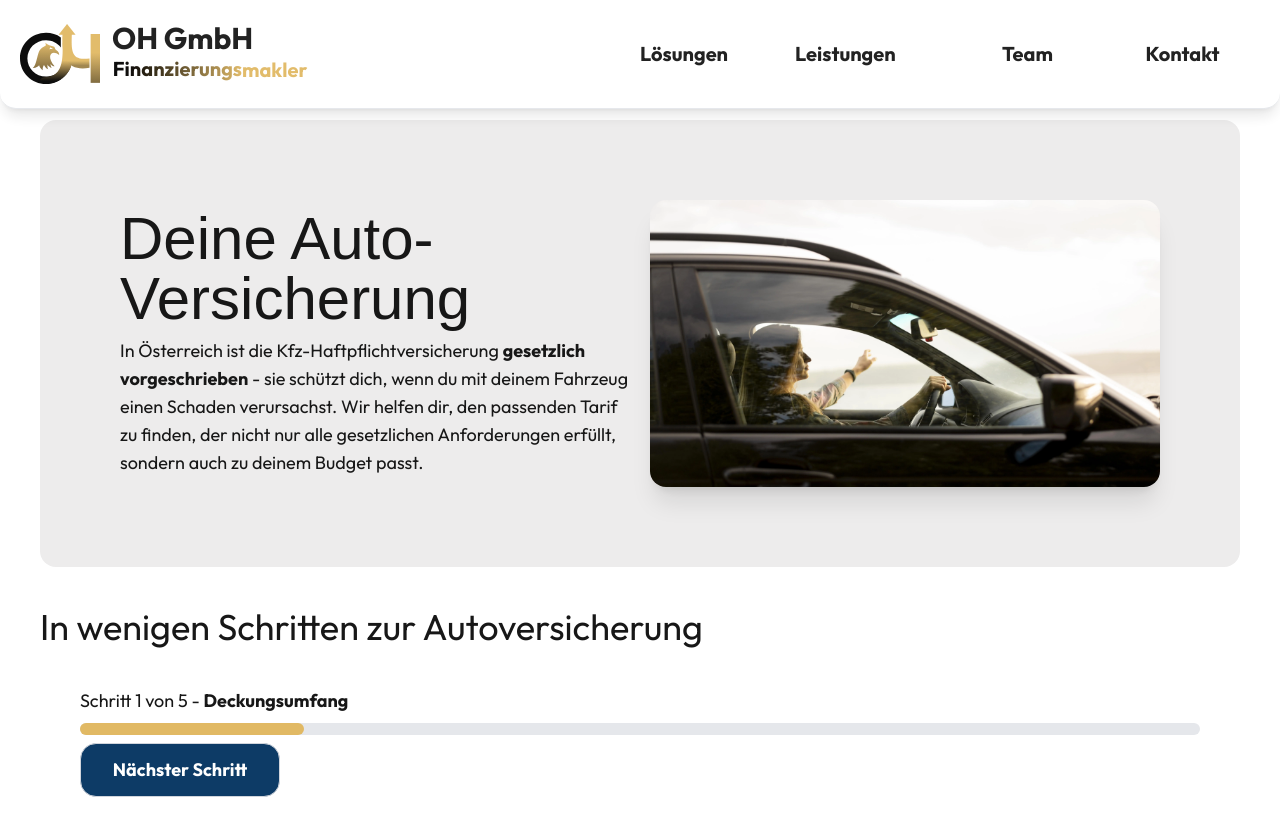
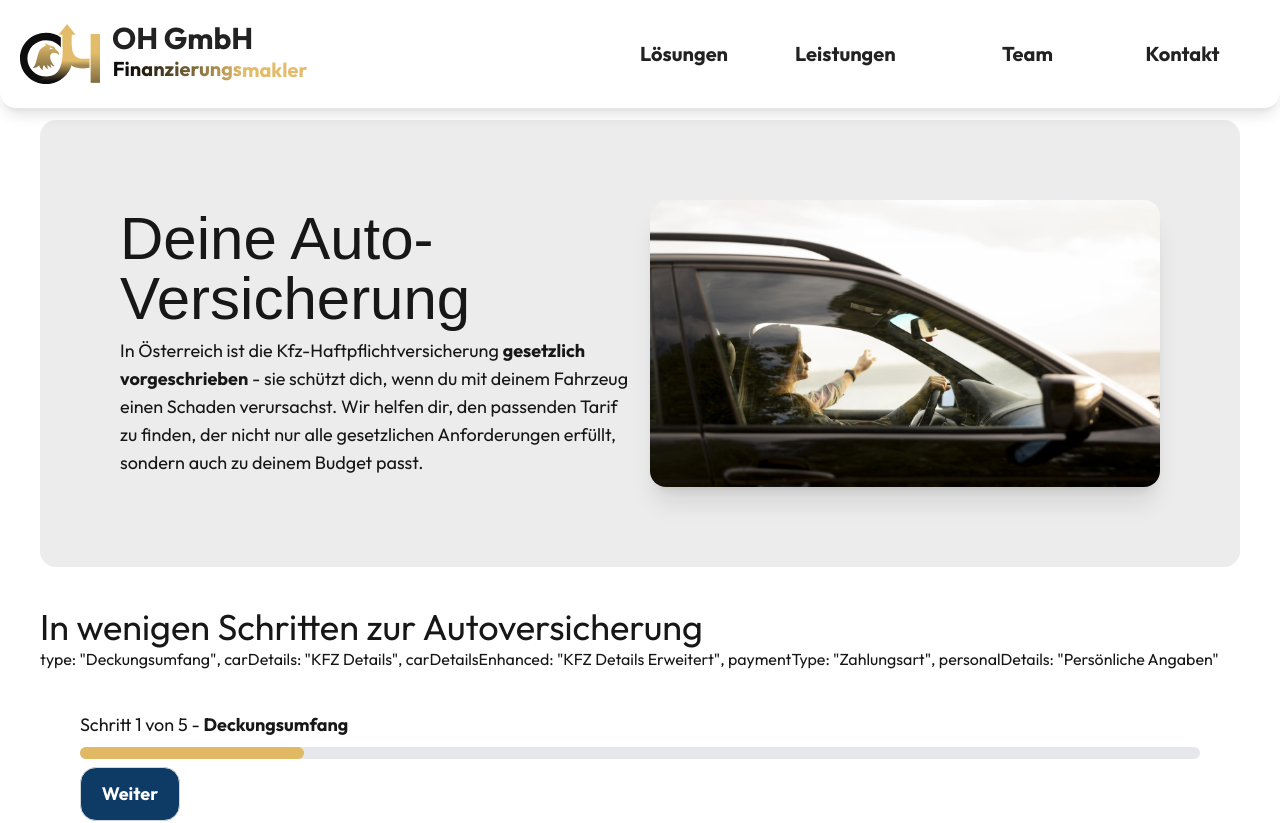
Before and after one commit to ebucelik/OHGmbH, a Next.js app: page /insurance/car in a window 1280 px wide. Shown: the top 823 px of the page. Built offline with nearby package versions, Linux system fonts and the light colour scheme; some icons are missing; a web font is replaced by a local one.

Commit message:
make progress generic

```diff
--- a/src/app/insurance/car/page.tsx
+++ b/src/app/insurance/car/page.tsx
@@ -23,7 +23,36 @@ export default function Car() {
                 In wenigen Schritten zur Autoversicherung
             </div>
 
-            <Progress />
+            type: "Deckungsumfang",
+            carDetails: "KFZ Details",
+            carDetailsEnhanced: "KFZ Details Erweitert",
+            paymentType: "Zahlungsart",
+            personalDetails: "Persönliche Angaben"
+
+            <Progress steps={
+                [
+                    {
+                        key: "type",
+                        value: "Deckungsumfang"
+                    },
+                    {
+                        key: "carDetails",
+                        value: "KFZ Details"
+                    },
+                    {
+                        key: "carDetailsEnhanced",
+                        value: "KFZ Details Erweitert"
+                    },
+                    {
+                        key: "paymentType",
+                        value: "Zahlungsart"
+                    },
+                    {
+                        key: "personalDetails",
+                        value: "Persönliche Angaben"
+                    }
+                ]
+            } />
         </div>
     </div>
 }
--- a/src/components/button.tsx
+++ b/src/components/button.tsx
@@ -1,5 +1,3 @@
-import Link from "next/link";
-
 export default function Button(
     { text, className, onClick, isPrimary }: { text: String, className?: String, onClick?: () => void, isPrimary: boolean }
 ) {
--- a/src/components/progress.tsx
+++ b/src/components/progress.tsx
@@ -3,124 +3,61 @@
 import { useState } from "react";
 import Button from "./button";
 
-export default function Progress() {
-    const CarInsuranceSteps = {
-        type: 1,
-        carDetails: 2,
-        carDetailsEnhanced: 3,
-        paymentType: 4,
-        personalDetails: 5
-    }
-    const [step, setStep] = useState(CarInsuranceSteps.type);
-    const stepToReach = Object.keys(CarInsuranceSteps).length;
+type Step<T> = { key: String, value: T };
+
+export default function Progress(
+    { steps }: { steps: Step<any>[] }
+) {
+    const [step, setStep] = useState(steps[0]);
+    const stepToReach = Object.keys(steps).length;
     const [percentage, setPercentage] = useState(20);
 
     const nextStep = () => {
         setStep((currentStep) => {
-            var nextStep = CarInsuranceSteps.type
+            var nextStep = steps.indexOf(currentStep) == steps.length - 1
+                ? steps[steps.length - 1]
+                : steps[steps.indexOf(currentStep) + 1]
 
-            switch (currentStep) {
-                case CarInsuranceSteps.type:
-                    nextStep = CarInsuranceSteps.carDetails
-                    break
-
-                case CarInsuranceSteps.carDetails:
-                    nextStep = CarInsuranceSteps.carDetailsEnhanced
-                    break;
-
-                case CarInsuranceSteps.carDetailsEnhanced:
-                    nextStep = CarInsuranceSteps.paymentType
-                    break;
-
-                case CarInsuranceSteps.paymentType:
-                    nextStep = CarInsuranceSteps.personalDetails
-                    break;
-
-                case CarInsuranceSteps.personalDetails:
-                    // TODO: send email
-                    break;
-            }
-
-            evaluateStep(currentStep, nextStep)
+            evaluateStep(steps.indexOf(nextStep) + 1)
 
             return nextStep
         });
     }
 
-    const evaluateStep = (currentStep: number, nextStep: number) => {
+    const previousStep = () => {
+        setStep((currentStep) => {
+            var nextStep = steps.indexOf(currentStep) == 0
+                ? steps[0]
+                : steps[steps.indexOf(currentStep) - 1]
 
-        var percentageToReach = (nextStep.valueOf() / stepToReach) * 100;
+            evaluateStep(steps.indexOf(nextStep) + 1)
 
-        setPercentage(percentageToReach);
+            return nextStep
+        })
     }
 
-    const previousStep = () => {
-        setStep((currentStep) => {
-            var nextStep = CarInsuranceSteps.type
-
-            switch (currentStep) {
-                case CarInsuranceSteps.type:
-                    break
-
-                case CarInsuranceSteps.carDetails:
-                    nextStep = CarInsuranceSteps.type
-                    break;
-
-                case CarInsuranceSteps.carDetailsEnhanced:
-                    nextStep = CarInsuranceSteps.carDetails
-                    break;
-
-                case CarInsuranceSteps.paymentType:
-                    nextStep = CarInsuranceSteps.carDetailsEnhanced
-                    break;
-
-                case CarInsuranceSteps.personalDetails:
-                    nextStep = CarInsuranceSteps.paymentType
-                    break;
-            }
-
-            evaluateStep(currentStep, nextStep)
-
-            return nextStep
-        });
+    const evaluateStep = (nextStep: number) => {
+        setPercentage((nextStep.valueOf() / stepToReach) * 100);
     }
 
-    function getCarInsuranceStepText(currentStep: number): String {
-        switch (currentStep) {
-            case CarInsuranceSteps.type:
-                return "Deckungsumfang"
-
-            case CarInsuranceSteps.carDetails:
-                return "KFZ Details"
-
-            case CarInsuranceSteps.carDetailsEnhanced:
-                return "KFZ Details Erweitert"
-
-            case CarInsuranceSteps.paymentType:
-                return "Zahlungsart"
-
-            case CarInsuranceSteps.personalDetails:
-                return "Persönliche Angaben"
-
-            default:
-                return ""
-        }
+    const indexOfStep = () => {
+        return steps.indexOf(step) + 1;
     }
 
     return <div className="px-5 sm:px-10 py-5 sm:py-10 sm:p-20 text-lg flex flex-col gap-2">
         <div className="text-nowrap">
-            Schritt {step} von {stepToReach} - <b>{getCarInsuranceStepText(step)}</b>
+            Schritt {indexOfStep()} von {stepToReach} - <b>{step.value}</b>
         </div>
 
         <div className="h-3 bg-gray-200 rounded-2xl">
-            <div style={{ width: `${percentage}%` }} className={`h-3 bg-appPrimary rounded-2xl easeIn transition-all duration-500`}>
+            <div style={{ width: `${percentage}%` }} className={`h-3 bg-appPrimary rounded-2xl ease-linear transition-all duration-500`}>
 
             </div>
         </div>
 
-        <div className={`flex flex-row ${step > 1 ? 'gap-2' : 'gap-0'}`}>
-            <Button text="Zurück" isPrimary={false} className={`w-25 lg:text-lg ${step > 1 ? 'block' : 'hidden'}`} onClick={previousStep} />
-            <Button text="Nächster Schritt" isPrimary={false} className="w-30 sm:w-50 lg:text-lg" onClick={nextStep} />
+        <div className={`flex flex-row ${indexOfStep() > 1 ? 'gap-2' : 'gap-0'}`}>
+            <Button text="Zurück" isPrimary={false} className={`w-25 lg:text-lg ${indexOfStep() > 1 ? 'block' : 'hidden'}`} onClick={previousStep} />
+            <Button text="Weiter" isPrimary={false} className="w-25 lg:text-lg" onClick={nextStep} />
         </div>
     </div>
 }
```
